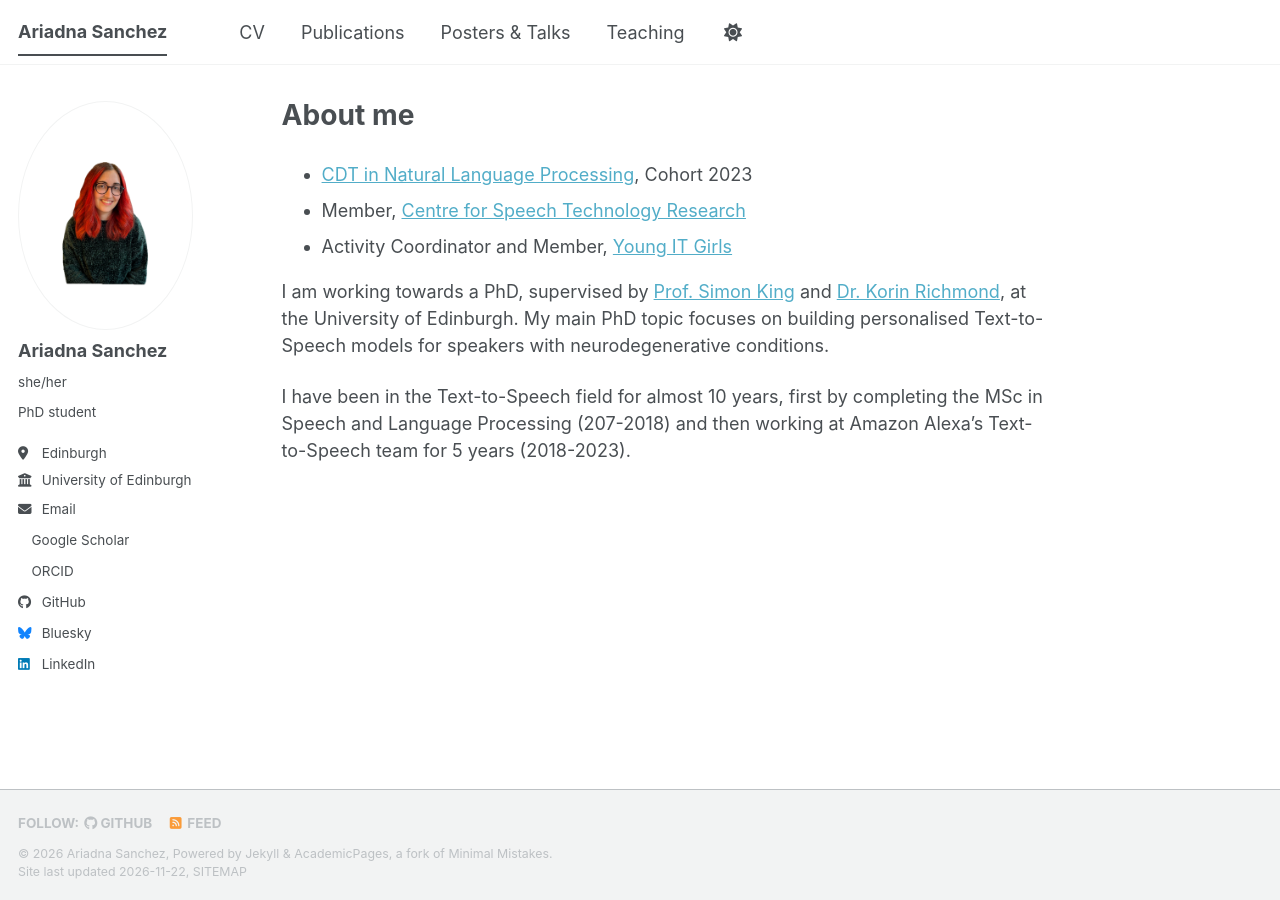
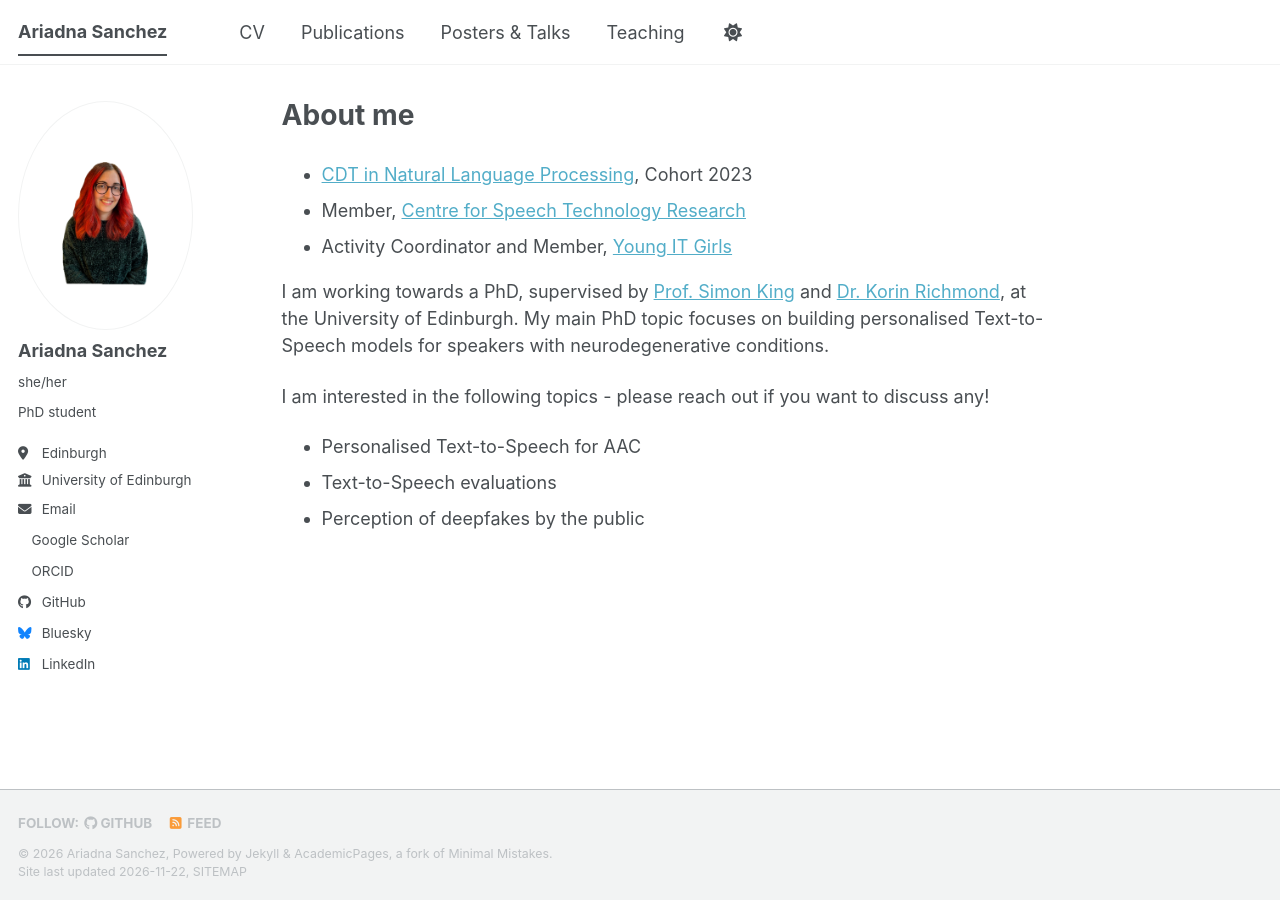
Before and after one commit to ariadnasc/ariadnasc.github.io, a Jekyll site: the page built from _pages/about.md, in a window 1280 px wide. Built offline with Jekyll 4.4.1, drawn with Linux system fonts in a browser that asks for light colours; a script bundle is joined from its source files by our own code; a style sheet for code colours, icons or effects is not loaded.

Commit message:
Modify about page

```diff
--- a/_pages/about.md
+++ b/_pages/about.md
@@ -7,10 +7,13 @@ redirect_from:
   - /about.html
 ---
 
-- [CDT in Natural Language Processing](https://informatics.ed.ac.uk/ukri-cdt-in-natural-language-processing), Cohort 2023
-- Member, [Centre for Speech Technology Research](https://www.cstr.ed.ac.uk/)
-- Activity Coordinator and Member, [Young IT Girls](https://www.instagram.com/youngitgirls_/)
+* [CDT in Natural Language Processing](https://informatics.ed.ac.uk/ukri-cdt-in-natural-language-processing), Cohort 2023
+* Member, [Centre for Speech Technology Research](https://www.cstr.ed.ac.uk/)
+* Activity Coordinator and Member, [Young IT Girls](https://www.instagram.com/youngitgirls_/)
 
 I am working towards a PhD, supervised by [Prof. Simon King](https://homepages.inf.ed.ac.uk/simonk/) and [Dr. Korin Richmond](https://homepages.inf.ed.ac.uk/korin/sitenew/index.html), at the University of Edinburgh. My main PhD topic focuses on building personalised Text-to-Speech models for speakers with neurodegenerative conditions.
 
-I have been in the Text-to-Speech field for almost 10 years, first by completing the MSc in Speech and Language Processing (207-2018) and then working at Amazon Alexa's Text-to-Speech team for 5 years (2018-2023).
+I am interested in the following topics - please reach out if you want to discuss any!
+* Personalised Text-to-Speech for AAC
+* Text-to-Speech evaluations
+* Perception of deepfakes by the public
```
